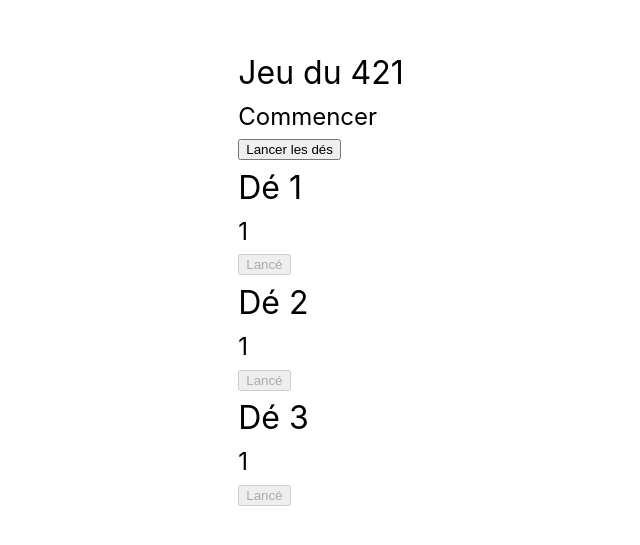
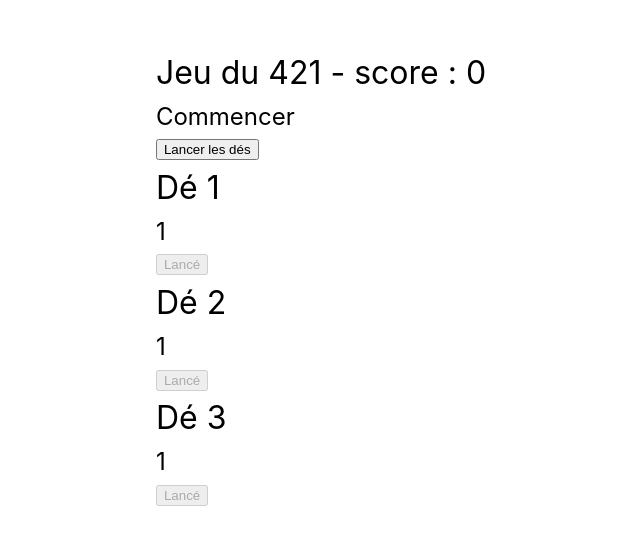
Before and after one commit to SDV-projet-technique/Jeu421, a React (Vite) app in the folder src/renderer/: page / in a window 1280 px wide. Shown: the part 123-668 px from the top of the page, without its empty margins (319-959 px from the left). Built offline with nearby package versions, Linux system fonts and the light colour scheme.

Commit message:
add score system

```diff
--- a/src/renderer/src/App.tsx
+++ b/src/renderer/src/App.tsx
@@ -9,7 +9,7 @@ function App(): JSX.Element {
 
   return (
     <div>
-      <h1>Jeu du 421</h1>
+      <h1>Jeu du 421 - score : {game.getScore()}</h1>
       {game.getGameState() === 'game over' && (
         <>
           <h2>Perdu</h2>
--- a/src/renderer/src/game.ts
+++ b/src/renderer/src/game.ts
@@ -1,13 +1,16 @@
 export class Game {
   private dices: number[]
   private gameState: 'not started' | 'playing' | 'game over' | 'win'
+  private score: number
 
   constructor(
     dices: number[] = [1, 1, 1],
-    gameState: 'not started' | 'playing' | 'game over' | 'win' = 'not started'
+    gameState: 'not started' | 'playing' | 'game over' | 'win' = 'not started',
+    score: number = 0
   ) {
     this.dices = [...dices]
     this.gameState = gameState
+    this.score = score
   }
 
   private rollDice(): number {
@@ -17,14 +20,14 @@ export class Game {
   rollDiceNumber(number: number): Game {
     const newDices = [...this.dices]
     newDices[number] = this.rollDice()
-    const newGame = new Game(newDices, 'playing')
-    return newGame.checkGameState()
+    const newGame = new Game(newDices, 'playing', this.score)
+    return newGame.checkGameState().updateScore()
   }
 
   rollAll(): Game {
     const newDices = [this.rollDice(), this.rollDice(), this.rollDice()]
-    const newGame = new Game(newDices, 'playing')
-    return newGame.checkGameState()
+    const newGame = new Game(newDices, 'playing', this.score)
+    return newGame.checkGameState().updateScore()
   }
 
   checkGameState(): Game {
@@ -36,11 +39,21 @@ export class Game {
         newGameState = 'game over'
       }
     }
-    return new Game(this.dices, newGameState)
+    return new Game(this.dices, newGameState, this.score)
   }
 
   resetGame(): Game {
-    return new Game([1, 1, 1], 'not started')
+    return new Game([1, 1, 1], 'not started', this.score)
+  }
+
+  updateScore(): Game {
+    let newScore = this.score
+    if (this.gameState === 'win') {
+      newScore += 10 // Update score if the player wins
+    } else if (this.gameState === 'game over') {
+      newScore -= 5 // Penalize score if the game is over
+    }
+    return new Game(this.dices, this.gameState, newScore)
   }
 
   getDices(): number[] {
@@ -50,4 +63,8 @@ export class Game {
   getGameState(): 'not started' | 'playing' | 'game over' | 'win' {
     return this.gameState
   }
+
+  getScore(): number {
+    return this.score
+  }
 }
```
